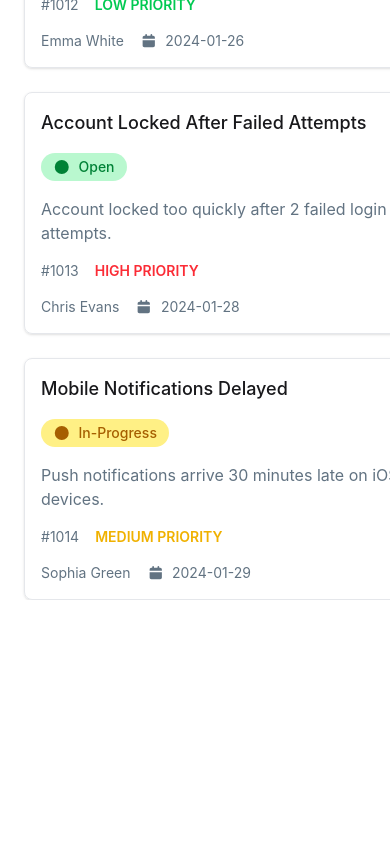
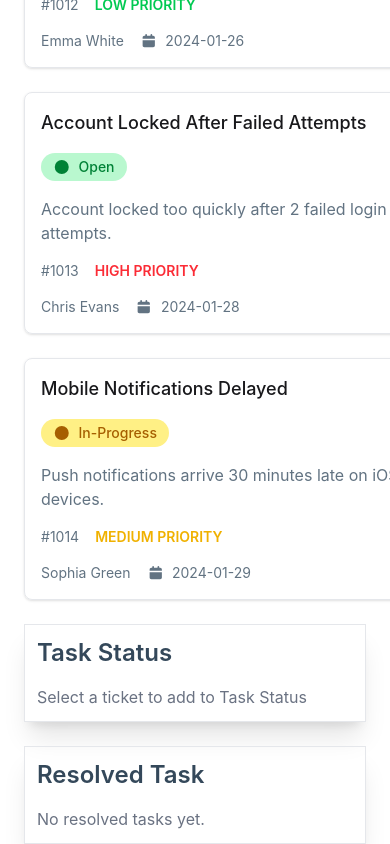
Before and after one commit to Big-Smokkee/Customer-Support, a React (Vite) app: page / in a window 390 px wide. Shown: the part 3268-4112 px from the top of the page. Before the commit the page ends 3868 px from the top, so only its background shows below. Built offline with nearby package versions, Linux system fonts and the light colour scheme.

Commit message:
resposiveness issue

```diff
--- a/src/App.jsx
+++ b/src/App.jsx
@@ -3,6 +3,8 @@ import './App.css'
 import Hero from './components/Hero/Hero'
 import Navbar from './components/Navbar/Navbar'
 import Tickets from './components/Tickets/Tickets'
+import StatusTask from './components/StatusTask/StatusTask'
+import ResolvedTask from './components/ResolvedTask/ResolvedTask'
 
 const ticketsFunction = async () => {
   const res = await fetch('/tickets.json');
@@ -19,11 +21,19 @@ function App() {
       <main data-theme="light" className='inter'>
         <Navbar></Navbar>
         <Hero></Hero>
-        <div className='px-6 md:px-20'>
-          <Suspense fallback={<h4>loading</h4>
-          }>
-            <Tickets ticketsPromise={ticketsPromise}></Tickets>
-          </Suspense>
+        <div className="px-6 md:px-20 flex flex-col md:flex-row gap-6">
+          {/* Left side: tickets */}
+          <div className="w-full md:w-4/5">
+            <Suspense fallback={<h4>loading</h4>}>
+              <Tickets ticketsPromise={ticketsPromise}></Tickets>
+            </Suspense>
+          </div>
+
+          {/* Right side: status + resolved */}
+          <div className="w-full md:w-1/5 flex flex-col gap-6">
+            <StatusTask></StatusTask>
+            <ResolvedTask></ResolvedTask>
+          </div>
         </div>
       </main>
     </>
```
